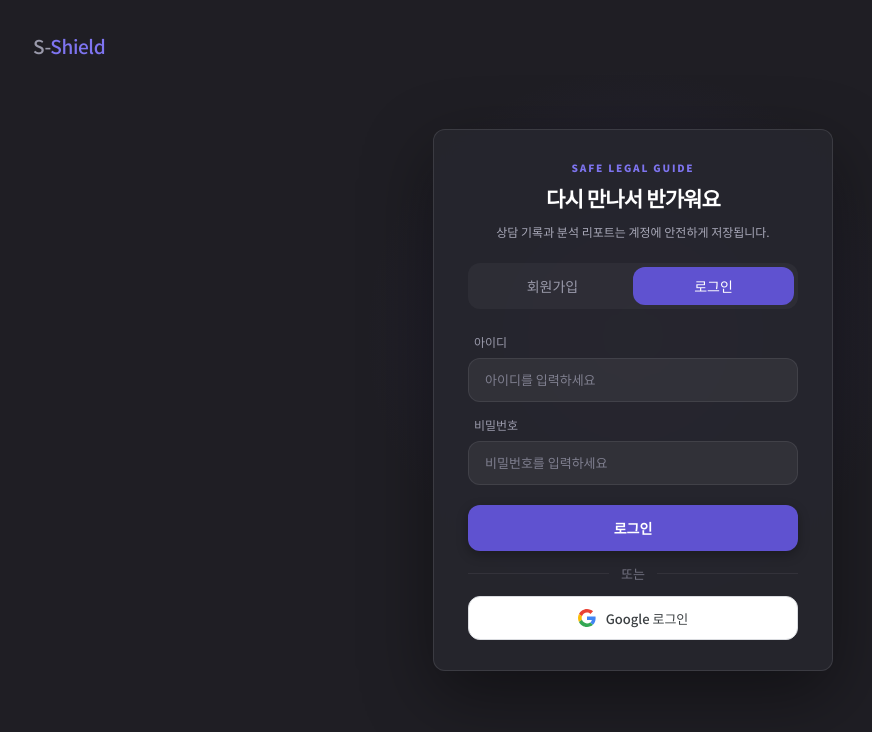
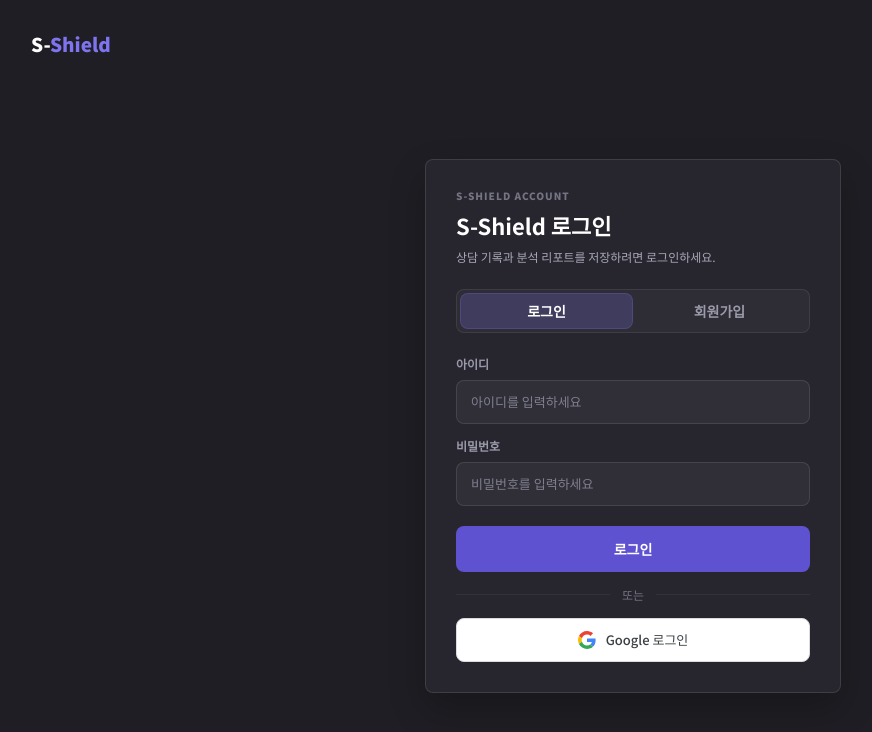
Before and after one commit to SafeShieldITshow/SafeShield, a React (Vite) app: page /login in a window 1280 px wide. Shown: the top 732 px of the page, without its empty margins (7-879 px from the left). Built offline with nearby package versions, Linux system fonts and the light colour scheme; no server answers.

Commit message:
Refine login screen UI

```diff
--- a/src/SShieldLogin.css
+++ b/src/SShieldLogin.css
@@ -5,15 +5,14 @@
 
 .login-container {
   width: 100%;
-  height: 100vh;
+  min-height: 100vh;
   display: flex;
   flex-direction: column;
   align-items: center;
   justify-content: center;
   position: relative;
-  background:
-    radial-gradient(circle at 50% 42%, rgba(95, 82, 208, 0.14), transparent 34%),
-    var(--bg);
+  padding: 88px 20px 36px;
+  background: var(--bg);
 }
 
 /* 상단 로고 */
@@ -23,12 +22,12 @@
 
 .top-logo {
   position: absolute;
-  top: 32px;
-  left: 40px;
-  color: var(--text-sub);
+  top: 30px;
+  left: 38px;
+  color: var(--text);
   font-size: 19px;
-  font-weight: 500;
-  letter-spacing: -0.02em;
+  font-weight: 800;
+  letter-spacing: 0;
   transition: color var(--ease), transform var(--ease);
   cursor: pointer;
   user-select: none;
@@ -45,44 +44,45 @@
 .form-wrapper {
   display: flex;
   flex-direction: column;
-  align-items: center;
-  width: min(100%, 400px);
-  max-width: 400px;
-  padding: 30px 34px;
-  border: 1px solid rgba(255, 255, 255, 0.1);
-  border-radius: var(--r-md);
-  background: rgba(39, 38, 46, 0.92);
-  box-shadow: 0 24px 70px rgba(0, 0, 0, 0.42);
-  backdrop-filter: blur(10px);
+  align-items: stretch;
+  width: min(100%, 416px);
+  max-width: 416px;
+  padding: 28px 30px 30px;
+  border: 1px solid rgba(255, 255, 255, 0.11);
+  border-radius: var(--r-sm);
+  background: var(--surface);
+  box-shadow: 0 16px 36px rgba(0, 0, 0, 0.24);
   box-sizing: border-box;
   animation: slideUpFade 0.7s ease-out forwards;
 }
 
 .login-heading {
   width: 100%;
-  text-align: center;
+  text-align: left;
   margin-bottom: 22px;
 }
 
 .login-kicker {
   display: block;
-  color: var(--accent-light);
+  color: var(--text-muted);
   font-size: 10px;
   font-weight: 800;
-  letter-spacing: 0.18em;
+  letter-spacing: 0.1em;
   margin-bottom: 8px;
 }
 
 .login-heading h1 {
   margin: 0 0 8px;
-  font-size: 21px;
-  letter-spacing: -0.04em;
+  font-size: 22px;
+  line-height: 1.32;
+  letter-spacing: 0;
 }
 
 .login-heading p {
   margin: 0;
   color: #a8a8b8;
   font-size: 12px;
+  line-height: 1.55;
 }
 
 /* 탭 */
@@ -97,20 +97,22 @@
   display: flex;
   position: relative;
   width: 100%;
-  background: rgba(255, 255, 255, 0.04);
-  border-radius: var(--r-md);
-  margin-bottom: 24px;
-  padding: 4px;
+  background: rgba(255, 255, 255, 0.035);
+  border: 1px solid rgba(255, 255, 255, 0.08);
+  border-radius: var(--r-sm);
+  margin-bottom: 22px;
+  padding: 3px;
 }
 
 .tab-active-bar {
   position: absolute;
-  top: 4px;
-  left: 4px;
-  width: calc(50% - 4px);
-  height: calc(100% - 8px);
-  background: var(--accent);
-  border-radius: var(--r-md);
+  top: 3px;
+  left: 3px;
+  width: calc(50% - 3px);
+  height: calc(100% - 6px);
+  background: rgba(126, 116, 240, 0.22);
+  border: 1px solid rgba(126, 116, 240, 0.22);
+  border-radius: var(--r-sm);
   transition: transform var(--ease-menu);
   z-index: 1;
 }
@@ -119,12 +121,12 @@
 
 .tab-btn-item {
   flex: 1;
-  height: 38px;
+  height: 36px;
   border: none;
   background: transparent;
   color: var(--text-sub);
   font-size: 14px;
-  font-weight: 500;
+  font-weight: 700;
   font-family: var(--font);
   cursor: pointer;
   position: relative;
@@ -136,7 +138,7 @@
 /* 입력 */
 .input-group-container {
   width: 100%;
-  margin-bottom: 14px;
+  margin-bottom: 13px;
   display: flex;
   flex-direction: column;
 }
@@ -160,17 +162,18 @@
 .input-label {
   color: var(--text-sub);
   font-size: 12px;
+  font-weight: 600;
   margin-bottom: 7px;
-  padding-left: 6px;
+  padding-left: 0;
 }
 
 .clean-purple-input {
   width: 100%;
   height: 44px;
-  background: rgba(255, 255, 255, 0.055);
-  border: 1px solid rgba(255, 255, 255, 0.08);
-  border-radius: var(--r-md);
-  padding: 0 16px;
+  background: rgba(255, 255, 255, 0.045);
+  border: 1px solid rgba(255, 255, 255, 0.1);
+  border-radius: var(--r-sm);
+  padding: 0 14px;
   color: var(--text);
   font-size: 13px;
   font-family: var(--font);
@@ -180,8 +183,8 @@
 .clean-purple-input::placeholder { color: #7f7f8f; }
 .clean-purple-input:focus {
   outline: none;
-  border-color: rgba(126, 116, 240, 0.74);
-  box-shadow: 0 0 0 3px rgba(126, 116, 240, 0.16);
+  border-color: rgba(126, 116, 240, 0.62);
+  box-shadow: 0 0 0 2px rgba(126, 116, 240, 0.14);
 }
 .clean-purple-input:disabled {
   opacity: 0;
@@ -191,7 +194,7 @@
   width: 100%;
   margin: 0 0 12px;
   padding: 10px 12px;
-  border-radius: var(--r-md);
+  border-radius: var(--r-sm);
   box-sizing: border-box;
   font-size: 12px;
   line-height: 1.5;
@@ -216,7 +219,7 @@
   height: 44px;
   background: transparent;
   border: 1px solid var(--border);
-  border-radius: var(--r-pill);
+  border-radius: var(--r-sm);
   color: var(--text-sub);
   font-size: 14px;
   font-family: var(--font);
@@ -241,16 +244,16 @@
   height: 46px;
   background: var(--accent);
   border: none;
-  border-radius: var(--r-md);
+  border-radius: var(--r-sm);
   color: var(--text);
   font-size: 14px;
-  font-weight: 600;
+  font-weight: 800;
   font-family: var(--font);
   cursor: pointer;
-  transition: all var(--ease);
-  box-shadow: var(--shadow-sm);
+  transition: background var(--ease);
+  box-shadow: none;
 }
-.main-action-btn:hover  { background: var(--accent-hover); transform: translateY(-1px); box-shadow: var(--shadow-md); }
+.main-action-btn:hover  { background: var(--accent-hover); }
 .main-action-btn:active { transform: scale(0.98); }
 
 /* 구분선 */
@@ -258,10 +261,10 @@
   display: flex;
   align-items: center;
   width: 100%;
-  margin: 13px 0;
+  margin: 14px 0;
   gap: 12px;
   color: var(--text-muted);
-  font-size: 13px;
+  font-size: 12px;
 }
 .divider::before,
 .divider::after {
@@ -277,7 +280,7 @@
   height: 44px;
   background: #fff;
   border: 1px solid #dadce0;
-  border-radius: var(--r-md);
+  border-radius: var(--r-sm);
   color: #3c4043;
   font-size: 13px;
   font-weight: 500;
@@ -287,9 +290,9 @@
   justify-content: center;
   gap: 10px;
   cursor: pointer;
-  transition: box-shadow var(--ease), background var(--ease);
+  transition: border-color var(--ease), background var(--ease);
 }
-.google-login-btn:hover { box-shadow: 0 2px 8px rgba(0,0,0,0.2); background: #f8f8f8; }
+.google-login-btn:hover { border-color: #b8bcc2; background: #f8f8f8; }
 
 @media (max-width: 600px) {
   .login-container {
@@ -305,9 +308,10 @@
   }
 
   .form-wrapper {
-    padding: 26px 22px;
+    padding: 24px 22px 26px;
     width: calc(100vw - 32px);
     max-width: none;
     align-self: flex-start;
+    box-shadow: none;
   }
 }
--- a/src/SShieldLogin.jsx
+++ b/src/SShieldLogin.jsx
@@ -87,24 +87,28 @@
 
             <div className="form-wrapper animated-entrance">
                 <div className="login-heading">
-                    <span className="login-kicker">SAFE LEGAL GUIDE</span>
-                    <h1>{isSignup ? '계정을 만들고 상담을 시작하세요' : '다시 만나서 반가워요'}</h1>
-                    <p>상담 기록과 분석 리포트는 계정에 안전하게 저장됩니다.</p>
+                    <span className="login-kicker">S-SHIELD ACCOUNT</span>
+                    <h1>{isSignup ? '계정 만들기' : 'S-Shield 로그인'}</h1>
+                    <p>
+                        {isSignup
+                            ? '계정을 만들면 상담 기록과 분석 리포트를 저장할 수 있습니다.'
+                            : '상담 기록과 분석 리포트를 저장하려면 로그인하세요.'}
+                    </p>
                 </div>
 
                 <div className="tab-group-container">
-                    <div className={`tab-active-bar ${isSignup ? 'pos-left' : 'pos-right'}`}></div>
+                    <div className={`tab-active-bar ${isSignup ? 'pos-right' : 'pos-left'}`}></div>
+                    <button
+                        className={`tab-btn-item ${!isSignup ? 'selected' : ''}`}
+                        onClick={() => switchTab('login')}
+                    >
+                        로그인
+                    </button>
                     <button
                         className={`tab-btn-item ${isSignup ? 'selected' : ''}`}
                         onClick={() => switchTab('signup')}
                     >
                         회원가입
-                    </button>
-                    <button
-                        className={`tab-btn-item ${!isSignup ? 'selected' : ''}`}
-                        onClick={() => switchTab('login')}
-                    >
-                        로그인
                     </button>
                 </div>
 
```
